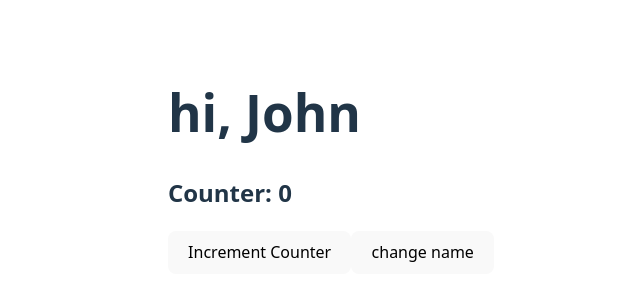
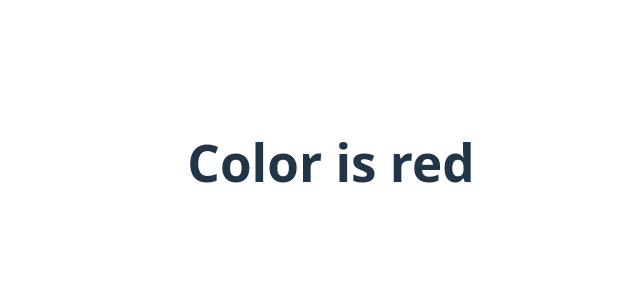
Before and after one commit to soumyyaagrawal/mdm2, a React (Vite) app: page / in a window 1280 px wide. Shown: the part 238-538 px from the top of the page, without its empty margins (309-949 px from the left). Built offline with nearby package versions, Linux system fonts and the light colour scheme.

Commit message:
updated from props using getDerivedStateFromProps

```diff
--- /dev/null
+++ b/src/header.jsx
@@ -0,0 +1,23 @@
+import React, { Component } from 'react'
+
+export default class Header extends Component {
+  constructor(props){
+    super(props);
+    this.state={
+        color:"blue"
+    }
+  }
+
+
+static getDerivedStateFromProps(props, state) {
+    return {color:props.color}
+}
+
+render(){
+    return(
+        <div>
+            <h1>Color is {this.state.color}</h1>
+        </div>
+    )
+}
+}
--- a/src/main.jsx
+++ b/src/main.jsx
@@ -4,12 +4,14 @@ import './index.css'
 import Messages from './messages.jsx'
 import App from './About.jsx'
 import Map from './map.jsx'
+import Header from './header.jsx'
 
 createRoot(document.getElementById('root')).render(
   <StrictMode>
     {/* <App /> */}
     {/* <Map /> */}
-    <Messages />
+    {/* <Messages />   */}
+     <Header color="red"/>
   </StrictMode>,
 )
 
```
